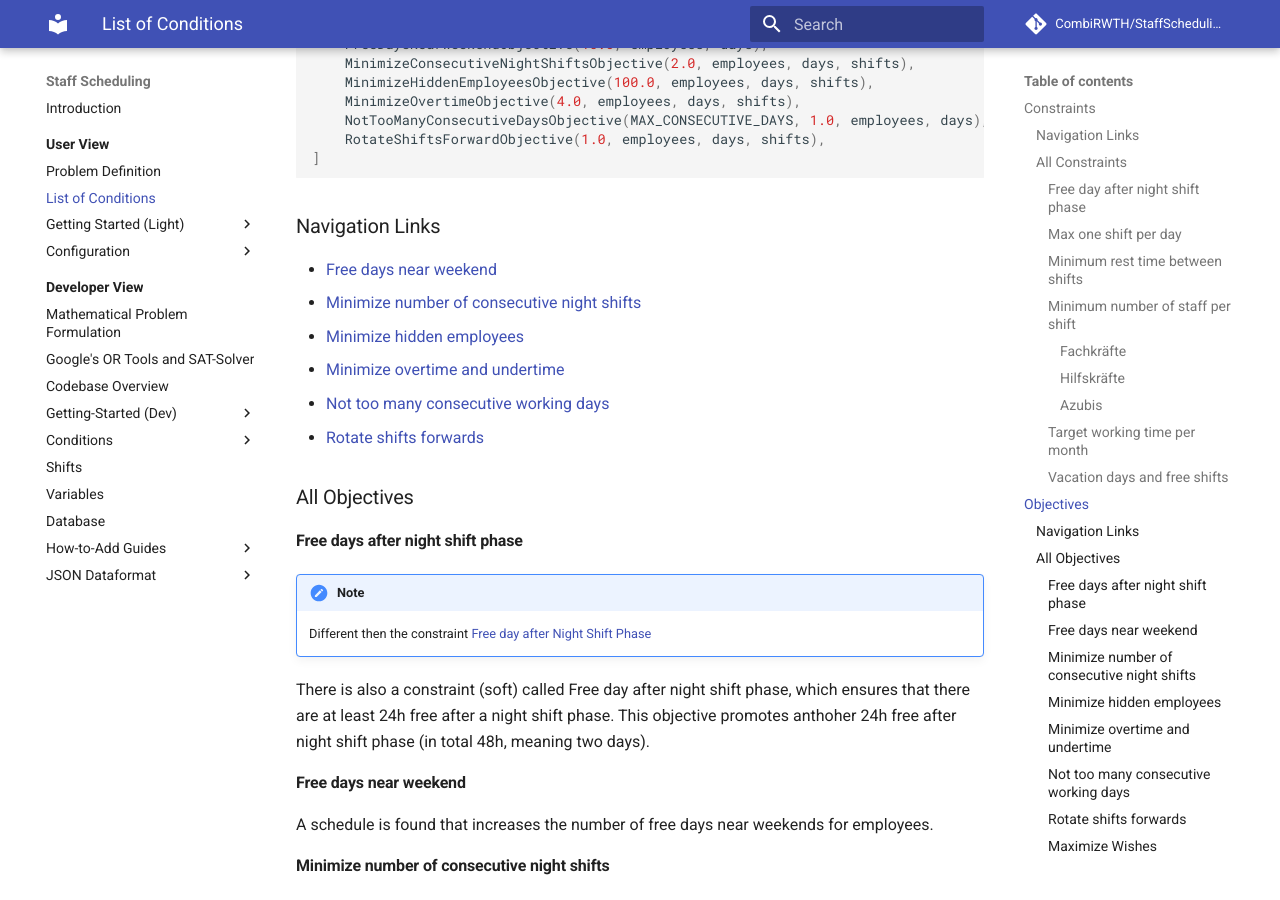
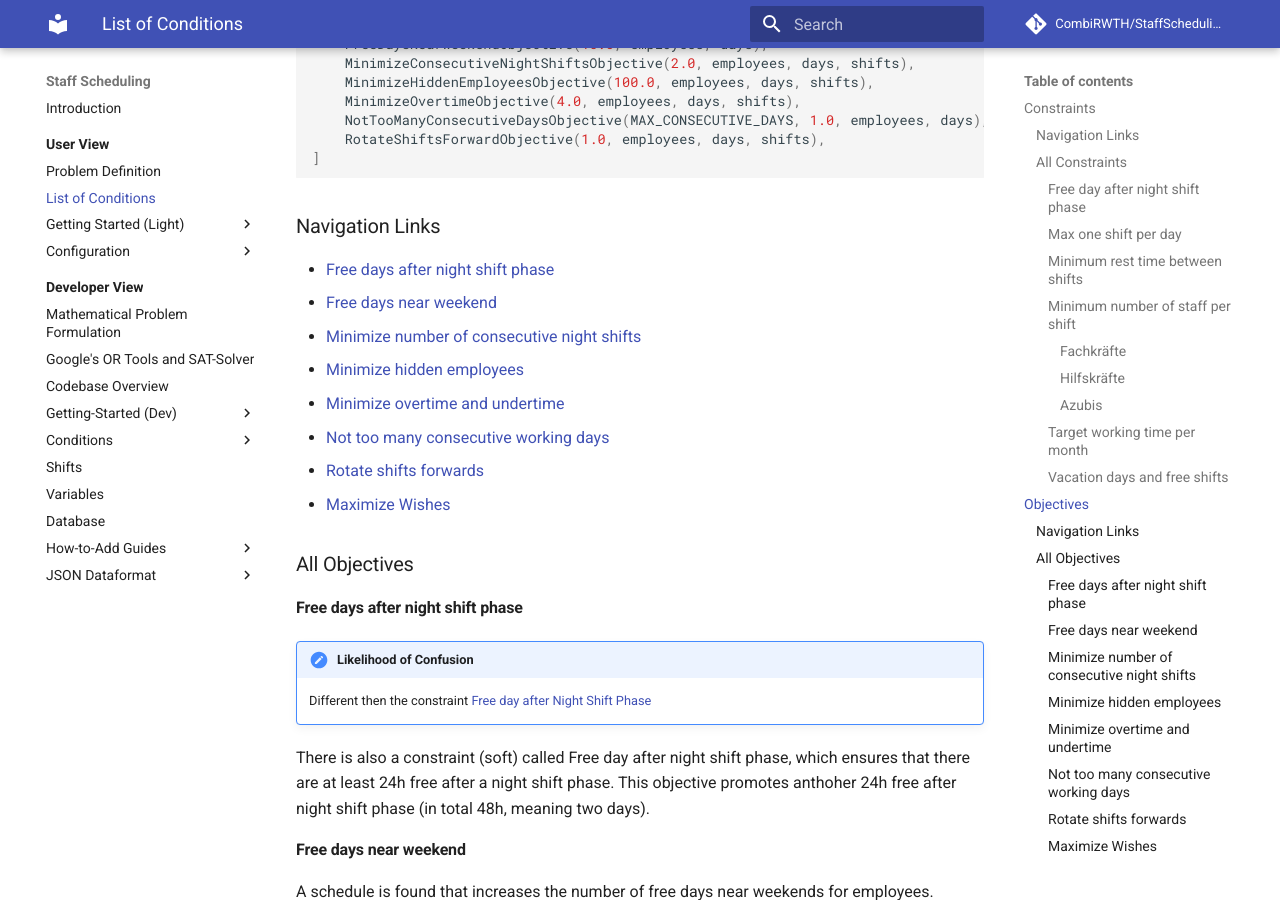
Before and after one commit to CombiRWTH/StaffScheduling, an MkDocs documentation site: the page built from docs/user-view/list-of-conditions.md, in a window 1280 px wide and 900 px high, scrolled down 2724 px. Built offline with MkDocs 1.6.1 and Material for MkDocs 9.7.7, drawn with Linux system fonts in a browser that asks for light colours; comment, search, counter and statistics services are not loaded; some of the changed lines change nothing that is shown.

Commit message:
updated navigation links in objectives in user-view

````diff
--- a/docs/user-view/list-of-conditions.md
+++ b/docs/user-view/list-of-conditions.md
@@ -90,18 +90,20 @@ objectives = [
 ```
 
 ## Navigation Links
+- [Free days after night shift phase](#free-days-after-night-shift-phase)
 - [Free days near weekend](#free-days-near-weekend)
-- [Minimize number of consecutive night shifts](#Minimize-number-of-consecutive-night-shifts)
+- [Minimize number of consecutive night shifts](#minimize-number-of-consecutive-night-shifts)
 - [Minimize hidden employees](#minimize-hidden-employees)
 - [Minimize overtime and undertime](#minimize-overtime-and-undertime)
 - [Not too many consecutive working days](#not-too-many-consecutive-working-days)
-- [Rotate shifts forwards](#Rotate-shifts-forwards)
+- [Rotate shifts forwards](#rotate-shifts-forwards)
+- [Maximize Wishes](#maximize-wishes)
 
 ## All Objectives
 
 ### Free days after night shift phase
 # --8<-- [start:free-days-after-night-shift-phase]
-!!! note Likelihood of Confusion
+!!! note "Likelihood of Confusion"
 
     Different then the constraint [Free day after Night Shift Phase](#free-day-after-night-shift-phase-4)
 
@@ -113,10 +115,12 @@ This objective promotes anthoher 24h free after night shift phase (in total 48h,
 ### Free days near weekend
 A schedule is found that increases the number of free days near weekends for employees.
 
+
 ### Minimize number of consecutive night shifts
 # --8<-- [start:min-num-of-cons-night-shifts]
 The aim is to minimize the length of night shift phases, defined as consecutive night shifts occurring one after another.
 # --8<-- [end:min-num-of-cons-night-shifts]
+
 
 ### Minimize hidden employees
 # --8<-- [start:minimize-hidden-employees]
@@ -128,15 +132,18 @@ shifts per day. They should indicate how many employees / how many shifts are mi
 to get a valid schedule.
 # --8<-- [end:minimize-hidden-employees]
 
+
 ### Minimize overtime and undertime
 # --8<-- [start:min-over-and-undertime]
 The goal is to minimize both overtime and undertime to ensure a fair and equitable distribution of work among employees. Hard limits are established, as outlined in the section on [Target Working Time per Month](#target-working-time-per-month).
 # --8<-- [end:min-over-and-undertime]
 
+
 ### Not too many consecutive working days
 # --8<-- [start:min-working-phases]
 The aim is to minimize consecutive working days that extend to six or more, in order to prevent prolonged periods of work.
 # --8<-- [end:min-working-phases]
+
 
 ### Rotate shifts forwards
 # --8<-- [start:rotate-shifts-forwards]
@@ -144,6 +151,7 @@ The forward shift rotation constraint requires employees to transition from earl
 
 An employee's weekly schedule should progress from early shifts to late shifts and then to night shifts, not the other way around.
 # --8<-- [end:rotate-shifts-forwards]
+
 
 ### Maximize Wishes
 # --8<-- [start:maximize-wishes]
@@ -156,71 +164,7 @@ In our visualization wishes are also shown:
 - yellow background: wish for complete day off was granted
 # --8<-- [end:maximize-wishes]
 
-<!--
 
-## All Constraints
-
-### Minimal Number of Staff (1)
-
-1. Mo - Fr an additional "Zwischendienst" (T75)
-2. "Zwischendienst" on the weekends
-3. If there are enough people, Mo - Fr no "Zwischendienst" but one addtional staff member to the first and second shift
-
-
-### Weekend Rhythm (Kickoff Meeting)
-Some kind of regularity for the free weekends
-
-### No Late to Early Shifts (from Rest Time (2) (§5 (1,2)))
-This is the essence of the "Rest Time Constraint" below adjusted to our case.
-No Late to Early Shifts means that it is not allowed that an early shift follows a late shift, because then the rest time would not be long enough.
-
-### At least 15 Sundays free per year (2) (§11 (1))
-That is a compensation for the work on sundays and holidays
-
-### Replacement day when working on Sunday/Holiday (2) (§11 (2))
-- Work on Sunday: Free compensation day in the next two weeks
-- Work on a Holiday: Free compensation day in the next 8 weeks
-
-
-### More free days for people with many night shifts (3.4)
-### !!! This constraint may lead to the case that the night shift worker has too much free days, we need to add more constraint to adjust it
-This constraint is feasible for our project, we achieve it by the following way:
-1. Calculate the night shift times for each worker and denote it as "num_night_shifts" in the model
-2. Calculate the free days for each worker and denote it as "num_rest_days" in the model
-3. Calculate "surplus" using the following code
-```python
-model.Add(surplus == num_rest_days - num_night_shifts)
-```
-4. Add the constraint to maximaize the surplus to ensure night shift worker has more free days
-
-
-### Rest Time (2) (§5 (1,2))
-11 hours of rest time between shift. There is an exception for employees in the hospital: there it could only be 10 hours, if this is balanced during the current month by one rest time with 12 hours.
-For us it is easier to check if there are always two empty shifts between two working shifts. This is automatically the case for almost all cases, by restricting the employees to only have one shift per day. There are three cases where this "one-per-day" restriction does not cover the "Rest Time" Condition:
-
-- Night to Early: Less than 11 hours, but covered by the "24h rest time after night shift"
-- Night to Late: Less than 11 hours, but covered by the "24h rest time after night shift"
-- Late to Early: Here we only have 9 hours of rest time. **That is why we must not allow this combination!**
-
-### Rest Time On Call Duty (2) (§5 (3)) (?)
-On Call Duty is someone who is resting at that shift, but we mark him as "On Call Duty", which means he needs to work only if there is an emergency, and the lost rest time will be compensated later.
-
-1. We need another parameter - "lost rest time" for the worker, to calculate the rest time to be compensated.
-2. The working hours during the "On Call Duty" can't be longer than 5.5 hours, since the rest time for a hospital worker is a maximum of 11 hours.
-**Do we have "On Call Duty"?**
-
-### Not to long shifts (3.9)
-This constraint means: Die Massierung von Arbeitstagen oder Arbeitszeiten auf einen Tag sollte begrenzt sein.
-
-The way we achieve it is to create a window to watch if every worker consecutive works in 5 days, then we punish the situation that worker consevutive works.
-When in the window of 5 days, the worker consecutive works, we set the overwork to 1, and we try to minimize the value of overwork
-```python
-window = [work[(n, d + i)] for i in range(MAX_CONSECUTIVE_WORK_DAYS + 1)]
-model.Add(sum(window) == MAX_CONSECUTIVE_WORK_DAYS + 1).OnlyEnforceIf(overwork)
-model.Add(sum(window) != MAX_CONSECUTIVE_WORK_DAYS + 1).OnlyEnforceIf(overwork.Not())
-```
-
-Essentially that means that longs shifts (12h plus) should be restricted. -->
 [^1]: [OR Tools Documentation](https://developers.google.com/optimization/reference/python/sat/python/cp_model#cp_model.CpModel)
 [^2]: Problem definition (PDF file from Moodle)
 [^3]: Occupational Health and Safety Law (Arbeitsschutzgesetz) (PDF file from Moodle)
````
